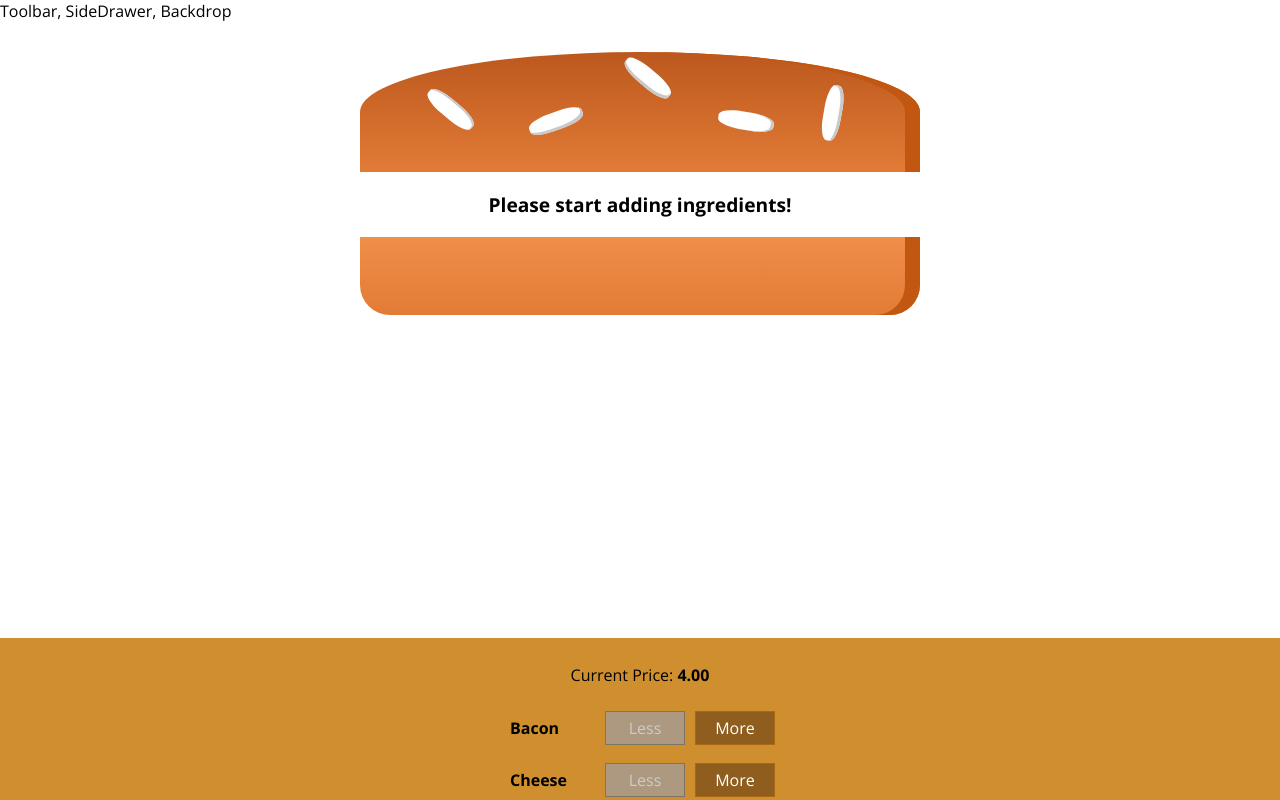
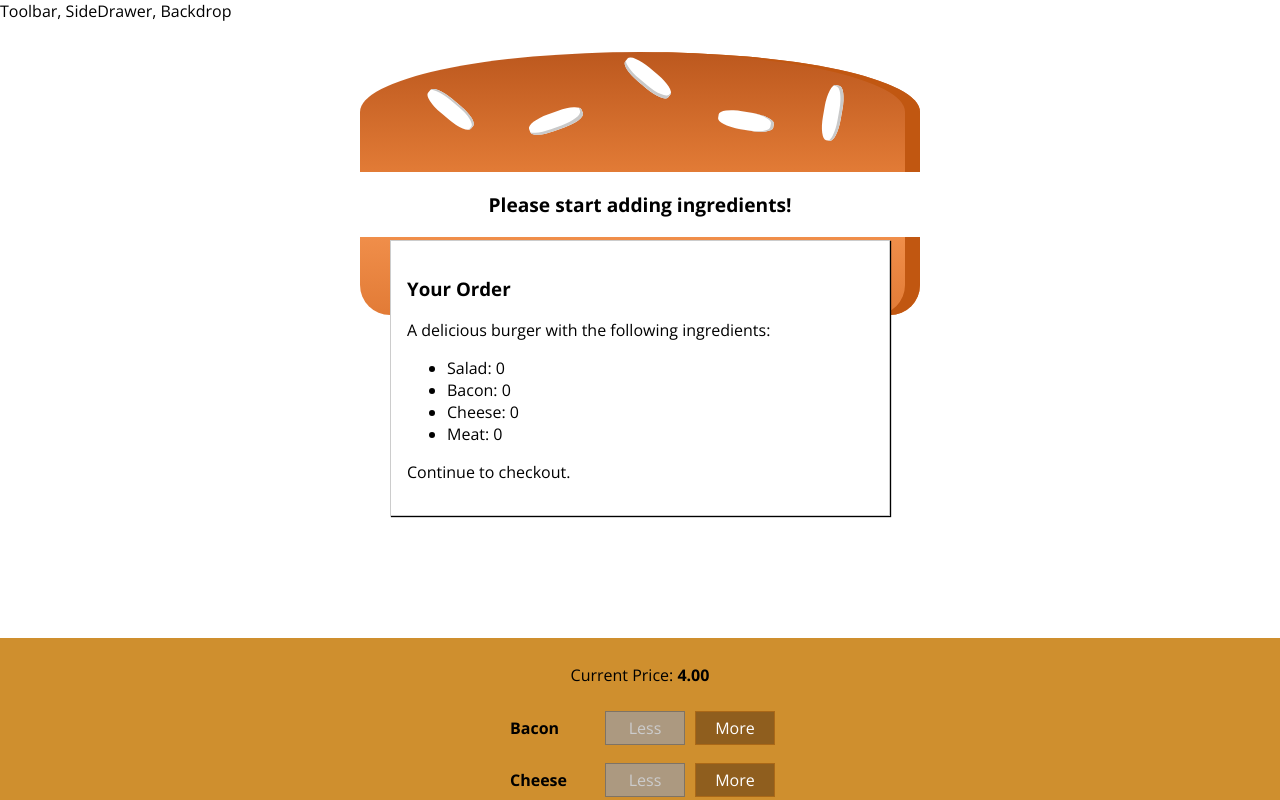
Before and after one commit to dfilter/udemy-reactjs-course, a React (Create React App) app in the folder burger-builder/: page / in a window 1280 px wide. Shown: the top 800 px of the page. Built offline with nearby package versions, Linux system fonts and the light colour scheme.

Commit message:
137. Creating the Order Summary Modal

```diff
--- /dev/null
+++ b/burger-builder/src/components/Burger/OrderSummary/OrderSummary.js
@@ -0,0 +1,25 @@
+import React from 'react'
+
+import Auxiliary from '../../../hoc/Auxiliary'
+
+const orderSummary = (props) => {
+  const ingredientSummary = Object.keys(props.ingredients)
+    .map(igKey => {
+      return (
+        <li key={igKey}>
+          <span style={{ textTransform: 'capitalize' }}>{igKey}</span>: {props.ingredients[igKey]}
+        </li>
+      )
+    })
+
+  return (
+    <Auxiliary>
+      <h3>Your Order</h3>
+      <p>A delicious burger with the following ingredients:</p>
+      <ul>{ingredientSummary}</ul>
+      <p>Continue to checkout.</p>
+    </Auxiliary>
+  )
+}
+
+export default orderSummary
--- /dev/null
+++ b/burger-builder/src/components/UI/Modal/Modal.js
@@ -0,0 +1,11 @@
+import React from 'react'
+
+import classes from './Modal.module.css'
+
+const modal = (props) => (
+  <div className={classes.Modal}>
+    {props.children}
+  </div>
+)
+
+export default modal
--- /dev/null
+++ b/burger-builder/src/components/UI/Modal/Modal.module.css
@@ -0,0 +1,20 @@
+.Modal {
+    position: fixed;
+    z-index: 500;
+    background-color: white;
+    width: 70%;
+    border: 1px solid #ccc;
+    box-shadow: 1px 1px 1px black;
+    padding: 16px;
+    left: 15%;
+    top: 30%;
+    box-sizing: border-box;
+    transition: all 0.3s ease-out;
+}
+
+@media (min-width: 600px) {
+    .Modal {
+        width: 500px;
+        left: calc(50% - 250px);
+    }
+}
--- a/burger-builder/src/containers/BurgerBuilder/BurgerBuilder.js
+++ b/burger-builder/src/containers/BurgerBuilder/BurgerBuilder.js
@@ -3,6 +3,8 @@
 import Auxiliary from '../../hoc/Auxiliary'
 import Burger from '../../components/Burger/Burger'
 import BuildControls from '../../components/BuildControls/BuildControls'
+import OrderSummary from '../../components/Burger/OrderSummary/OrderSummary'
+import Modal from '../../components/UI/Modal/Modal'
 
 const INGREDIENT_PRICES = {
   bacon: .7,
@@ -80,6 +82,9 @@
     }
     return (
       <Auxiliary>
+        <Modal>
+          <OrderSummary ingredients={this.state.ingredients} />
+        </Modal>
         <Burger ingredients={this.state.ingredients} />
         <BuildControls
           disabled={disableInfo}
```
Also changed, not shown: burger-builder/src/components/UI/Backdrop/Backdrop.js (added).
